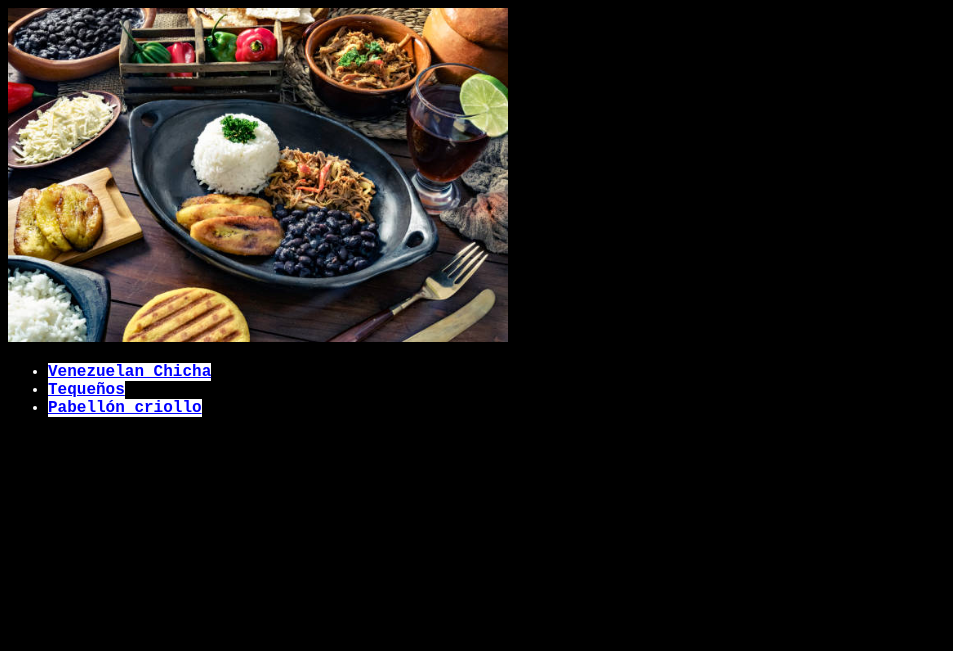
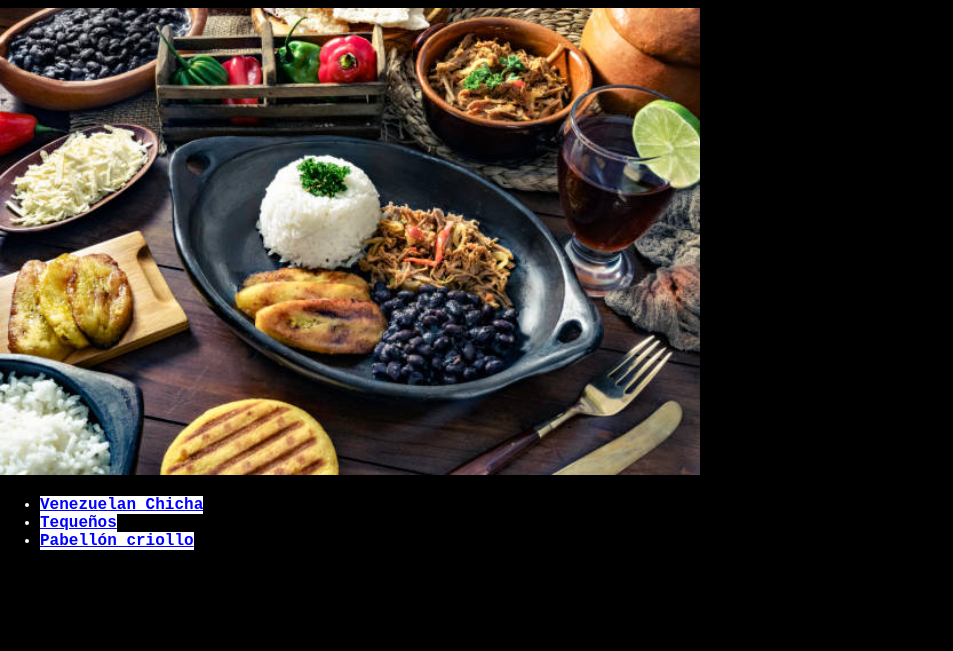
Before and after one commit to Rhas92/odin-recipes, a plain HTML site: page index.html in a window 1280 px wide. Shown: the part 149-800 px from the top of the page, without its empty margins (0-953 px from the left). Drawn offline with Linux system fonts and the light colour scheme.

Commit message:
Added margin to the text and fixed image width.

```diff
--- a/styles.css
+++ b/styles.css
@@ -1,12 +1,13 @@
 body {
     font-family: monospace, sans-serif;
     background-color: black;
-    color: white
+    color: white;
+    margin: auto;
 }
 
 img {
     height: auto;
-    width: 500px;
+    width: 700px;
 }
 
 .text {
```
